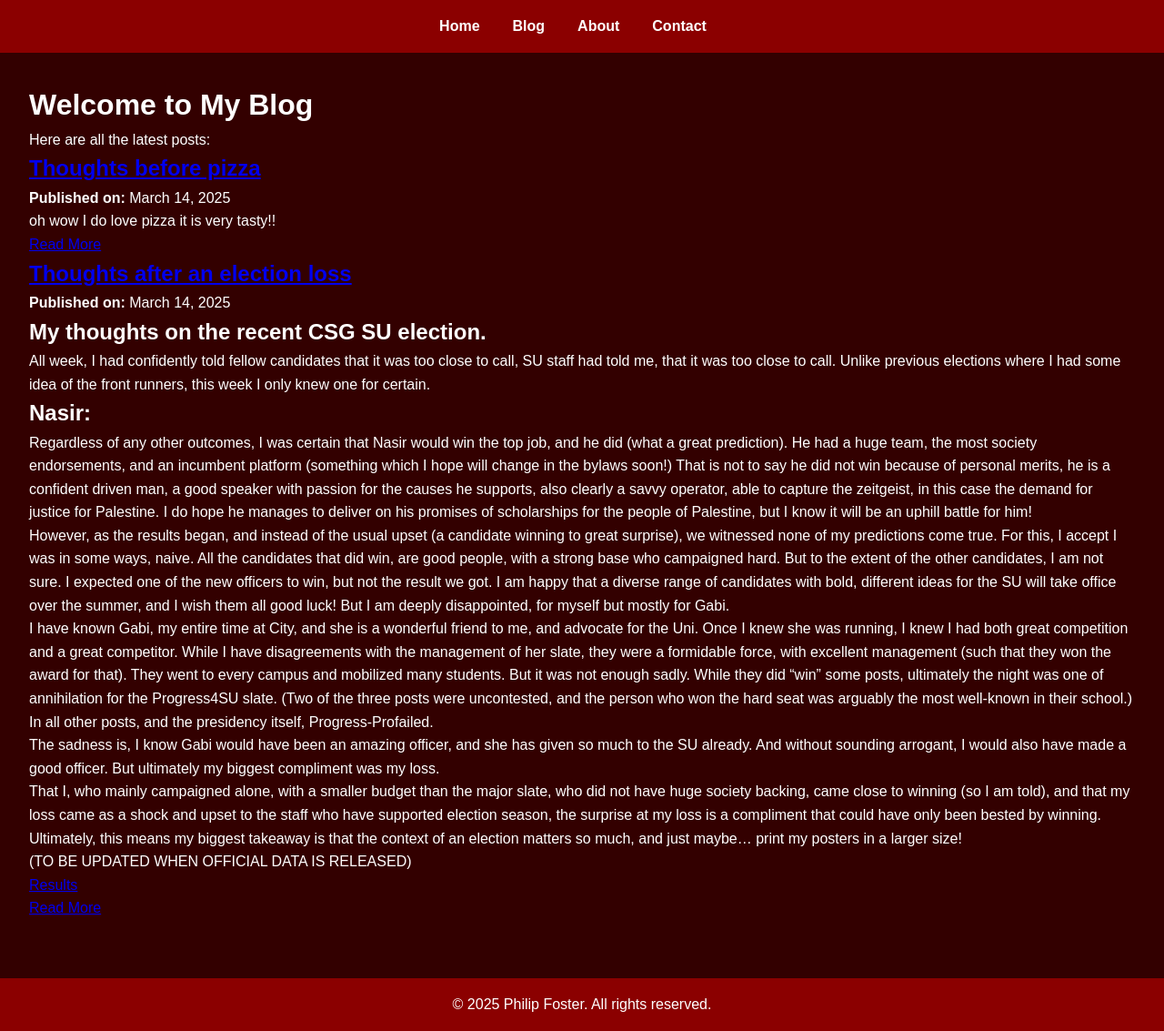
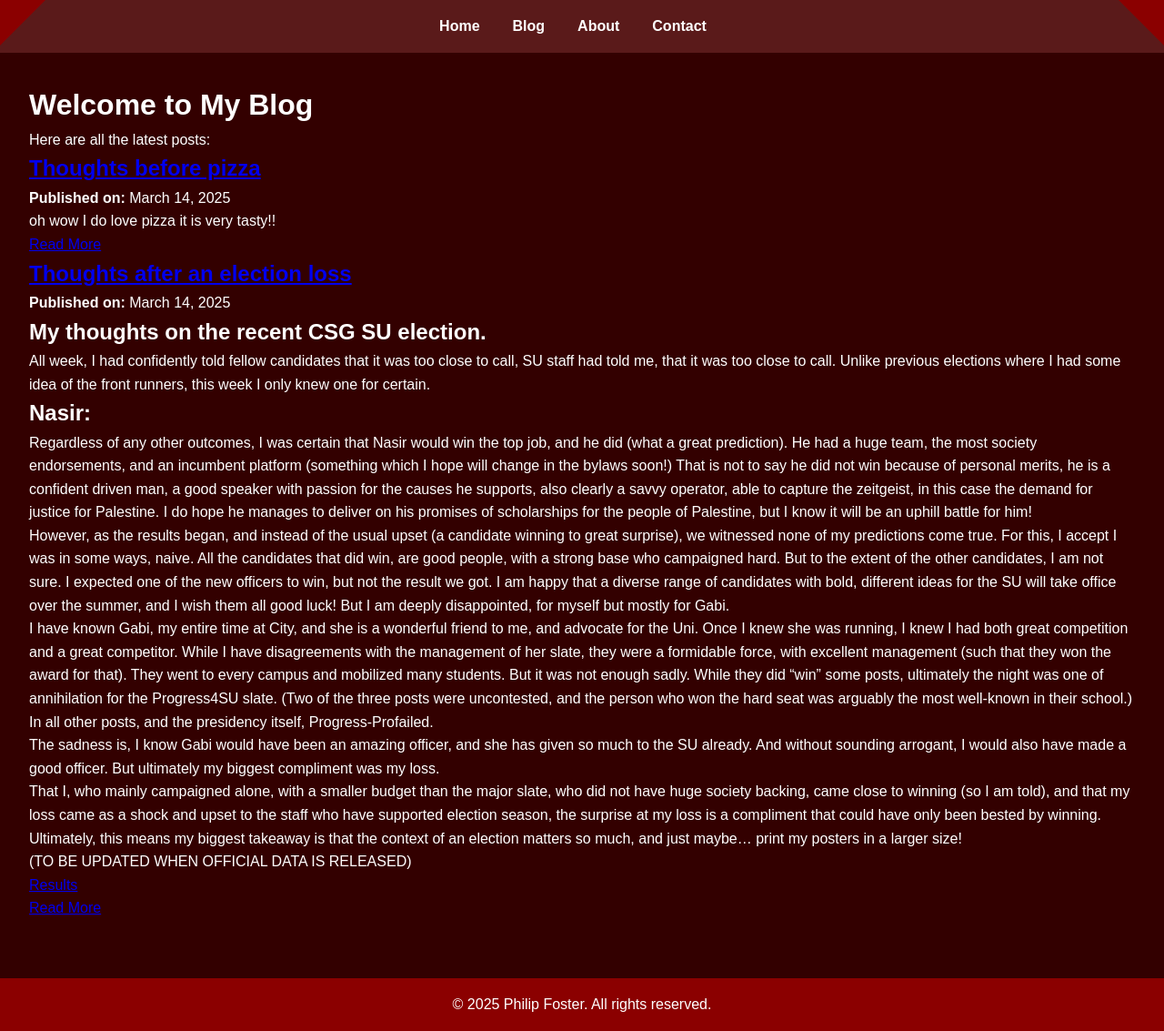
Before and after one commit to PipCraft/PipCraft.github.io, a Jekyll site: the page built from blog.md, in a window 1280 px wide. Shown: the whole page at 91% size. Built offline with Jekyll 4.4.1, drawn with Linux system fonts in a browser that asks for light colours.

Commit message:
Update default.html

```diff
--- a/_layouts/default.html
+++ b/_layouts/default.html
@@ -16,7 +16,7 @@
     }
 
     header {
-      background-color: #8b0000; /* Dark Red */
+      background-color: #5a1a1a; /* Dark Red */
       padding: 1rem;
       position: relative;
     }
```
